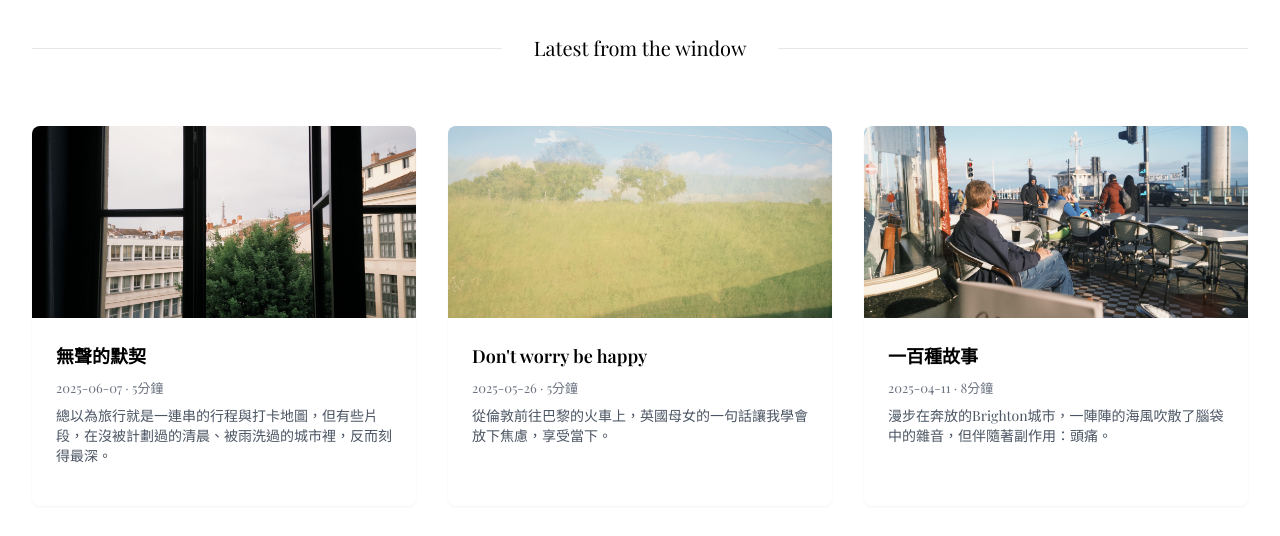
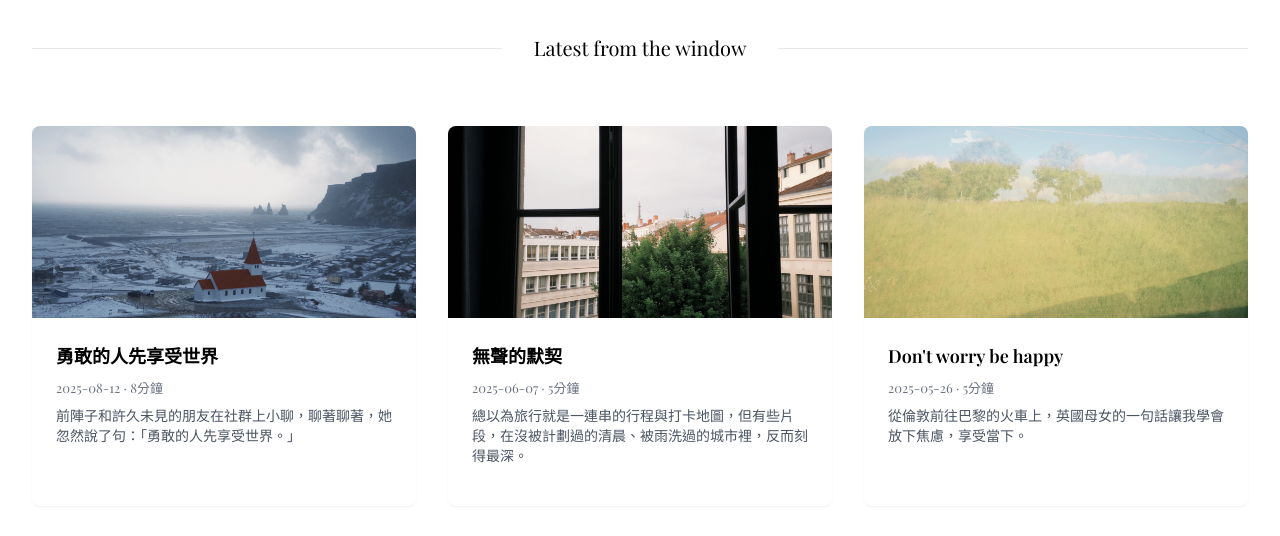
Before and after one commit to ivy1224/windows-to-elsewhere, a Next.js app: page / in a window 1280 px wide. Shown: the part 1180-1716 px from the top of the page. Built offline with nearby package versions, Linux system fonts and the light colour scheme; grey boxes are pictures that could not be loaded.

Commit message:
新增文章：勇敢的人先享受世界

```diff
--- a/src/data/posts.ts
+++ b/src/data/posts.ts
@@ -1,4 +1,58 @@
 export const posts = [
+  {
+    slug: 'brave-people-enjoy-world-first',
+    title: '勇敢的人先享受世界',
+    excerpt: '前陣子和許久未見的朋友在社群上小聊，聊著聊著，她忽然說了句：「勇敢的人先享受世界。」',
+    date: '2025-08-12',
+    readTime: '8分鐘',
+    category: 'life-abroad',
+    image: '/blog/20250812.jpg',
+    content: `前陣子和許久未見的朋友在社群上小聊，聊著聊著，她忽然說了句：
+
+「勇敢的人先享受世界。」
+
+這句話讓我瞬間回到大學時期的我們，同為摩羯座，個性相似卻選擇了不同的生活方式。
+
+她對未來有著清晰的藍圖，才升大二就已經把實習與工作排好；
+
+而我，當時只說了四個字 —— 體驗世界。
+
+.
+
+就在飛機降落雷克雅維克的前一刻，那段對話閃回腦海——原來，當年的夢，真的會有抵達的一天。
+
+.
+
+在一片荒蕪的雪地中央，一棟小房子靜靜佇立，四周空無一人。
+
+人與人之間的距離被無形地拉遠，就像此刻的我——內心廣闊卻空曠。
+
+.
+
+旅程的最後一天，來到雷克雅維克市中心閒逛。
+在等待麵包湯上桌的空檔，隨手推開一家文青小物店的門。
+店內陳列著當地藝術家的作品，空氣中飄著淡淡的木香。
+老闆娘正與朋友閒聊，聲音溫柔而從容。
+我們討論著一幅畫時，她忽然轉過身，帶著驚喜問：
+「你們是台灣人嗎？」
+
+.
+
+那是一張帶著西方輪廓的臉，卻用著道地的台灣腔說話。
+我們愣住，接著笑了出來。
+短暫的交談裡才知道，她是德國與台灣的混血，從小在台灣長大，近年才搬到冰島，開了這間聚集本地藝術的店。
+
+.
+
+短短幾分鐘的寒暄，卻像在冰冷的空氣裡點燃一簇暖意。
+隨後，麵包湯端上桌，熱氣氤氳中，我才意識到——
+原來，即便在這個看似冷漠的國度，也能遇見真切而溫暖的瞬間。
+
+.
+
+或許，體驗世界的答案，就是這些不經意卻真實的瞬間。`,
+    highlight: '前陣子和許久未見的朋友在社群上小聊，聊著聊著，她忽然說了句：「勇敢的人先享受世界。」'
+  },
   {
     slug: 'blank-answer',
     title: '空白的答案',
```
Also changed, not shown: public/blog/20250812.JPG (added).
